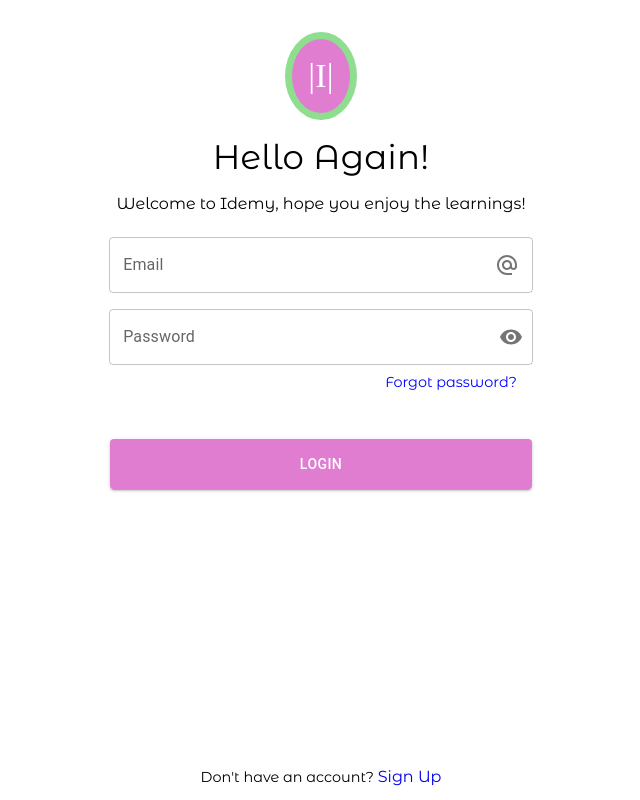
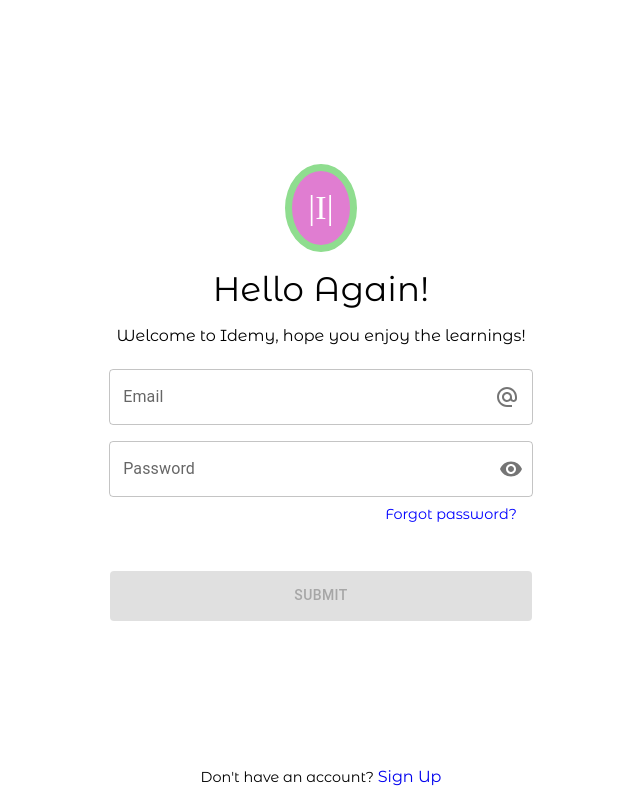
Before and after one commit to imprasanna/E-learning-website-Idemy, a React (Create React App) app in the folder client/: page /login in a window 1280 px wide. Shown: the whole page, without its empty margins (319-959 px from the left). Built offline with nearby package versions, Linux system fonts and the light colour scheme.

Commit message:
Some login functionalities added but not made fully functional

```diff
--- a/client/src/pages/Login.js
+++ b/client/src/pages/Login.js
@@ -1,11 +1,36 @@
 import { Button, Typography } from "@mui/material";
-import React from "react";
+import React, { useState } from "react";
 import EmailInput from "../components/EmailInput";
 import Logo from "../components/Logo";
 import PasswordInput from "../components/PasswordInput";
 import { Link } from "react-router-dom";
+import { ToastContainer, toast } from "react-toastify";
+import axios from "axios";
+import "react-toastify/dist/ReactToastify.css";
+import CircularProgress from "@mui/material/CircularProgress";
 
 const Login = () => {
+  const [email, setEmail] = useState("");
+  const [password, setPassword] = useState("");
+  const [loading, setLoading] = useState(false);
+
+  const handleSubmit = async (ev) => {
+    ev.preventDefault();
+
+    try {
+      setLoading(true);
+      await axios.post(`${process.env.REACT_APP_API_URL}/login`, {
+        email,
+        password,
+      });
+      toast.success("Logged in Successfully!!");
+      setLoading(false);
+    } catch (err) {
+      toast.error(err.response.data);
+      setLoading(false);
+    }
+  };
+
   return (
     <div
       style={{
@@ -16,6 +41,7 @@ const Login = () => {
         height: "100vh",
       }}
     >
+      <ToastContainer position="top-center" />
       <div
         style={{
           display: "flex",
@@ -37,8 +63,8 @@ const Login = () => {
         <p style={{ textAlign: "center" }}>
           Welcome to Idemy, hope you enjoy the learnings!
         </p>
-        <EmailInput />
-        <PasswordInput />
+        <EmailInput email={email} setEmail={setEmail} />
+        <PasswordInput password={password} setPassword={setPassword} />
         <p
           style={{
             color: "blue",
@@ -55,10 +81,12 @@ const Login = () => {
           Forgot password?
         </p>
         <Button
+          onClick={handleSubmit}
           variant="contained"
           sx={{ width: "96%", background: "#e07dd1", height: "50px" }}
+          disabled={!email || !password || loading}
         >
-          Login
+          {loading ? <CircularProgress size="1.5rem" /> : "Submit"}
         </Button>
       </div>
       <div>
```
